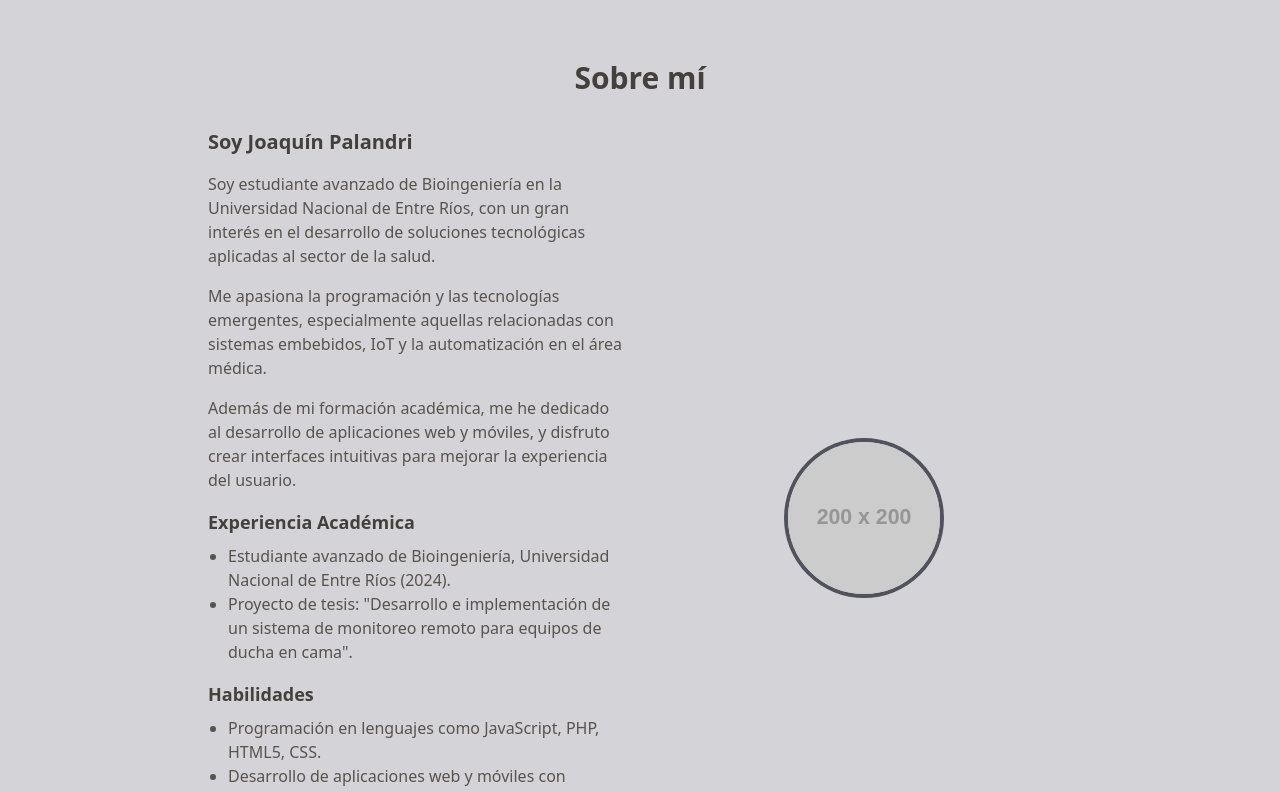
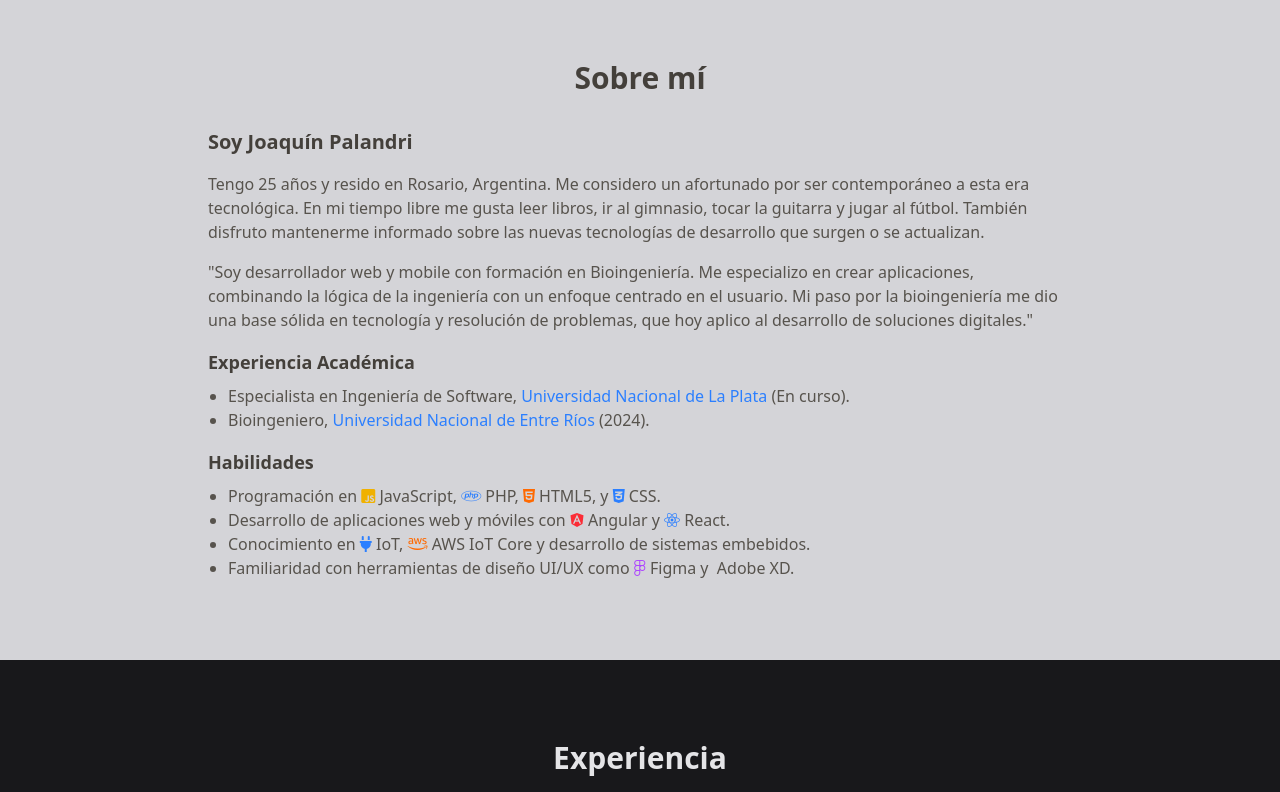
Before and after one commit to JoaquinPalandri/portfolio-joaquin, a React (Vite) app: page / in a window 1280 px wide. Shown: the part 820-1612 px from the top of the page. Built offline with nearby package versions, Linux system fonts and the light colour scheme.

Commit message:
Add real information in about me

```diff
--- a/index.html
+++ b/index.html
@@ -4,6 +4,7 @@
     <meta charset="UTF-8" />
     <link href="/src/index.css" rel="stylesheet">
     <meta name="viewport" content="width=device-width, initial-scale=1.0" />
+    <link rel="stylesheet" href="https://cdnjs.cloudflare.com/ajax/libs/font-awesome/6.0.0-beta3/css/all.min.css">
     <title>Vite + React</title>
   </head>
   <body>
--- a/src/components/About.tsx
+++ b/src/components/About.tsx
@@ -5,39 +5,32 @@ export default function About() {
     <section id="about" className="py-20 bg-zinc-300 text-stone-700">
       <div className="max-w-4xl mx-auto px-4">
         <h2 className="text-3xl font-bold text-center mb-8">Sobre mí</h2>
-        <div className="grid grid-cols-1 md:grid-cols-2 gap-8">
         <div>
           <h3 className="text-xl font-semibold mb-4">Soy Joaquín Palandri</h3>
           <p className="text-stone-600 mb-4">
-              Soy estudiante avanzado de Bioingeniería en la Universidad Nacional de Entre Ríos, con un gran interés en el desarrollo de soluciones tecnológicas aplicadas al sector de la salud.
+            Tengo 25 años y resido en Rosario, Argentina. Me considero un afortunado por ser contemporáneo a esta era tecnológica. En mi tiempo libre me gusta leer libros, ir al gimnasio, tocar la guitarra y jugar al fútbol. También disfruto mantenerme informado sobre las nuevas tecnologías de desarrollo que surgen o se actualizan.
           </p>
+
           <p className="text-stone-600 mb-4">
-              Me apasiona la programación y las tecnologías emergentes, especialmente aquellas relacionadas con sistemas embebidos, IoT y la automatización en el área médica.
+            "Soy desarrollador web y mobile con formación en Bioingeniería. Me especializo en crear aplicaciones, combinando la lógica de la ingeniería con un enfoque centrado en el usuario. Mi paso por la bioingeniería me dio una base sólida en tecnología y resolución de problemas, que hoy aplico al desarrollo de soluciones digitales."
           </p>
-            <p className="text-stone-600 mb-4">
-              Además de mi formación académica, me he dedicado al desarrollo de aplicaciones web y móviles, y disfruto crear interfaces intuitivas para mejorar la experiencia del usuario.
-            </p>
+
+
           <h4 className="text-lg font-semibold mb-2">Experiencia Académica</h4>
           <ul className="list-disc pl-5 text-stone-600">
-              <li>Estudiante avanzado de Bioingeniería, Universidad Nacional de Entre Ríos (2024).</li>
-              <li>Proyecto de tesis: "Desarrollo e implementación de un sistema de monitoreo remoto para equipos de ducha en cama".</li>
+            <li>Especialista en Ingeniería de Software, <a href="https://postgrado.info.unlp.edu.ar/distancia-especializacion-en-ingenieria-de-software/" target="_blank" className="text-blue-500">Universidad Nacional de La Plata</a> (En curso).</li>
+            <li>Bioingeniero, <a href="https://estudia.uner.edu.ar/propuestas/bioingenieria/" target="_blank" className="text-blue-500">Universidad Nacional de Entre Ríos</a> (2024).</li>
           </ul>
           <h4 className="text-lg font-semibold mt-4 mb-2">Habilidades</h4>
           <ul className="list-disc pl-5 text-stone-600">
-              <li>Programación en lenguajes como JavaScript, PHP, HTML5, CSS.</li>
-              <li>Desarrollo de aplicaciones web y móviles con Angular y React.</li>
-              <li>Conocimiento en IoT, AWS IoT Core y desarrollo de sistemas embebidos.</li>
-              <li>Familiaridad con herramientas de diseño UI/UX (Figma, Adobe XD).</li>
+            <li> Programación en <i className="fab fa-js-square text-yellow-500"></i> JavaScript, <i className="fab fa-php text-blue-500"></i> PHP, <i className="fab fa-html5 text-orange-500"></i> HTML5, y <i className="fab fa-css3-alt text-blue-500"></i> CSS.</li>
+            <li> Desarrollo de aplicaciones web y móviles con <i className="fab fa-angular text-red-500"></i> Angular y <i className="fab fa-react text-blue-500"></i> React.</li>
+            <li> Conocimiento en <i className="fas fa-plug text-blue-500"></i> IoT, <i className="fab fa-aws text-orange-500"></i> AWS IoT Core y desarrollo de sistemas embebidos.</li>
+            <li> Familiaridad con herramientas de diseño UI/UX como <i className="fab fa-figma text-purple-500"></i> Figma y <i className="fab fa-adobe text-red-500"></i> Adobe XD.</li>
           </ul>
+
         </div>
-          <div className="flex justify-center items-center">
-            <img
-              src="https://via.placeholder.com/200"
-              alt="Joaquín Palandri"
-              className="rounded-full w-40 h-40 object-cover border-4 border-zinc-600"
-            />
-          </div>
-        </div>
+
       </div>
     </section>
   );
```
Lines whose indentation alone changed are shown as unchanged.
